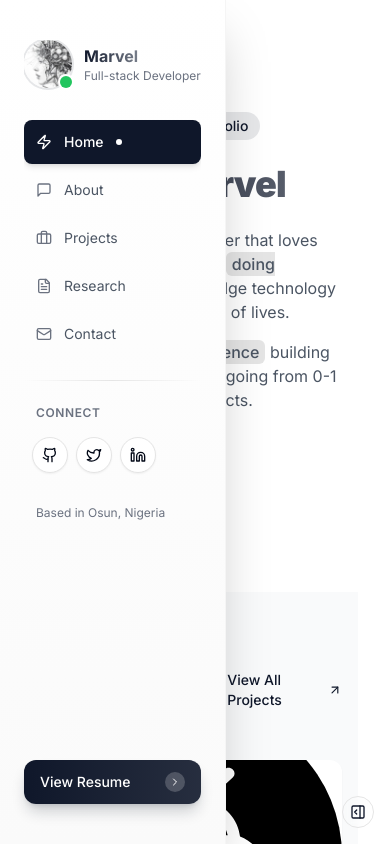
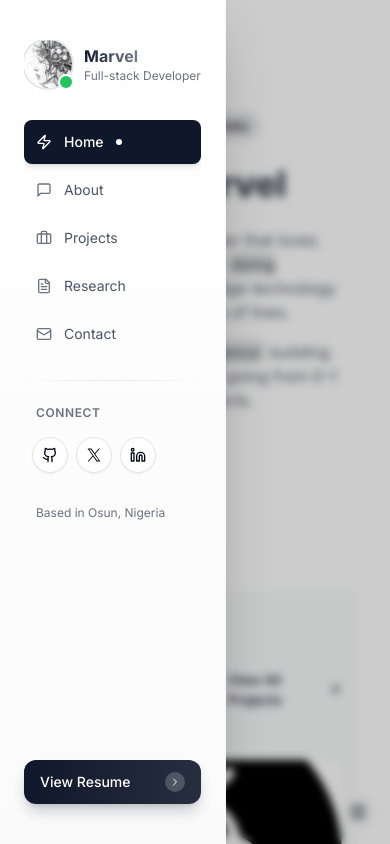
Before and after one commit to KnextKoder/portfolio, a Next.js app: page / in a window 390 px wide. Both pictures are taken after a click on the button 358 px from the left and 812 px from the top of the page. Built offline with nearby package versions, Linux system fonts and the light colour scheme.

Commit message:
Add SVG icon for 'X'; enhance SidebarProvider with close function and update Home layout for better responsiveness

```diff
--- a/app/page.tsx
+++ b/app/page.tsx
@@ -167,10 +167,11 @@ export default function Home() {
                 viewport={{ once: true }}
                 transition={{ duration: 0.6, delay: index * 0.2 }}
                 whileHover={{ y: -5 }}
+                className="h-full" // Added to ensure motion div takes full height
               >
                 <Link
                   href={`/projects/${project.slug}`}
-                  className="group block bg-white rounded-xl overflow-hidden shadow-sm hover:shadow-md transition-shadow duration-300"
+                  className="group bg-white rounded-xl overflow-hidden shadow-sm hover:shadow-md transition-shadow duration-300 h-full flex flex-col" // Added h-full and flex-col
                 >
                   <div className="relative h-48 overflow-hidden">
                     <Image
@@ -182,14 +183,14 @@ export default function Home() {
                     <div className="absolute inset-0 bg-gradient-to-t from-black/60 to-transparent opacity-0 group-hover:opacity-100 transition-opacity duration-300"></div>
                   </div>
 
-                  <div className="p-5">
+                  <div className="p-5 flex-grow flex flex-col"> {/* Added flex-grow and flex flex-col */}
                     <h3 className="font-bold text-xl mb-2 group-hover:text-primary transition-colors duration-300">
                       {project.title}
                     </h3>
-                    <p className="text-gray-600 text-sm mb-4 line-clamp-2">
+                    <p className="text-gray-600 text-sm mb-4 line-clamp-3 flex-grow"> {/* Changed to line-clamp-3 and added flex-grow */}
                       {project.description}
                     </p>
-                    <div className="flex flex-wrap gap-2">
+                    <div className="flex flex-wrap gap-2 mt-auto"> {/* Added mt-auto to push tags to bottom */}
                       {project.tags.slice(0, 3).map((tag) => (
                         <Badge
                           key={tag}
--- a/components/sidebar-provider.tsx
+++ b/components/sidebar-provider.tsx
@@ -7,6 +7,7 @@ import { createContext, useContext, useState } from "react"
 interface SidebarContextType {
   isOpen: boolean
   toggle: () => void
+  close: () => void
 }
 
 const SidebarContext = createContext<SidebarContextType | undefined>(undefined)
@@ -15,8 +16,9 @@ export function SidebarProvider({ children }: { children: React.ReactNode }) {
   const [isOpen, setIsOpen] = useState(false)
 
   const toggle = () => setIsOpen(!isOpen)
+  const close = () => setIsOpen(false)
 
-  return <SidebarContext.Provider value={{ isOpen, toggle }}>{children}</SidebarContext.Provider>
+  return <SidebarContext.Provider value={{ isOpen, toggle, close }}>{children}</SidebarContext.Provider>
 }
 
 export function useSidebar() {
--- a/components/sidebar.tsx
+++ b/components/sidebar.tsx
@@ -1,10 +1,11 @@
 "use client"
 import Image from "next/image"
 import Link from "next/link"
-import { Zap, MessageSquare, Briefcase, FileText, Mail, Twitter, Linkedin, ChevronRight, Github } from "lucide-react"
+import { Zap, MessageSquare, Briefcase, FileText, Mail, Linkedin, ChevronRight, Github } from "lucide-react"
 import { usePathname } from 'next/navigation'
 import { useSidebar } from "./sidebar-provider"
 import { motion } from "framer-motion"
+import { useEffect, useRef } from "react"
 
 const navItems = [
   { href: "/", icon: Zap, text: "Home" },
@@ -16,17 +17,55 @@ const navItems = [
 
 const socialItems = [
   { href: "https://github.com/KnextKoder", icon: Github, text: "Github" },
-  { href: "https://twitter.com/marvel0_", icon: Twitter, text: "Twitter" },
+  { href: "https://twitter.com/marvel0_", icon: "x", text: "Twitter" }, // Changed to use "x" as identifier
   { href: "https://linkedin.com/in/marvelous-adesina-271b2128b", icon: Linkedin, text: "LinkedIn" },
 ]
 
 export default function Sidebar() {
-  const { isOpen } = useSidebar()
+  const { isOpen, close } = useSidebar()
   const pathname = usePathname();
   const currentPath = pathname;
+  const sidebarRef = useRef<HTMLDivElement>(null);
+
+  // Handle outside clicks
+  useEffect(() => {
+    function handleClickOutside(event: MouseEvent) {
+      if (
+        sidebarRef.current &&
+        !sidebarRef.current.contains(event.target as Node) &&
+        isOpen
+      ) {
+        close();
+      }
+    }
+
+    // Add click listener to entire document
+    document.addEventListener("mousedown", handleClickOutside);
+    return () => {
+      document.removeEventListener("mousedown", handleClickOutside);
+    };
+  }, [isOpen, close]);
+
+  // Handle navigation link clicks - close sidebar
+  const handleNavClick = () => {
+    if (isOpen && window.innerWidth < 1024) { // Only close on mobile/tablet
+      close();
+    }
+  };
 
   return (
+    <>
+      {/* Overlay behind sidebar on mobile */}
+      {isOpen && (
+        <div
+          className="fixed inset-0 bg-black/20 backdrop-blur-sm z-[90] lg:hidden"
+          onClick={close}
+          aria-hidden="true"
+        />
+      )}
+
       <aside
+        ref={sidebarRef}
         className={`px-6 z-[100] py-10 bg-gradient-to-b from-white to-neutral-50 max-w-[16rem] lg:w-fit fixed lg:relative h-screen left-0 flex flex-col justify-between transition-all duration-300 border-r border-neutral-100 ${
           isOpen ? "translate-x-0 shadow-2xl lg:shadow-none" : "-translate-x-full lg:translate-x-0"
         }`}
@@ -68,6 +107,7 @@ export default function Sidebar() {
               >
                 <Link
                   href={item.href}
+                  onClick={handleNavClick}
                   className={`group flex items-center space-x-3 py-3 px-3 rounded-lg transition-all duration-200 ${
                     currentPath === item.href
                       ? "bg-primary text-white font-medium shadow-md"
@@ -116,7 +156,20 @@ export default function Sidebar() {
                     rel="noopener noreferrer"
                     aria-label={item.text}
                   >
+                    {/* Render X.svg for Twitter, otherwise use the icon component */}
+                    {item.icon === "x" ? (
+                      <div className="flex items-center justify-center h-4 w-4">
+                        <Image
+                          src="/X.svg"
+                          alt="X (Twitter)"
+                          width={14}
+                          height={14}
+                          className="object-contain"
+                        />
+                      </div>
+                    ) : (
                       <item.icon className="h-4 w-4" />
+                    )}
                   </Link>
                 </motion.div>
               ))}
@@ -139,6 +192,7 @@ export default function Sidebar() {
         >
           <Link
             href="/resume"
+            onClick={handleNavClick}
             className="group flex items-center justify-between w-full px-4 py-3 bg-gradient-to-r from-primary to-primary/90 text-white rounded-xl shadow-lg shadow-primary/20 hover:shadow-primary/30 transition-all duration-300"
           >
             <span className="text-sm font-medium">View Resume</span>
@@ -148,5 +202,6 @@ export default function Sidebar() {
           </Link>
         </motion.div>
       </aside>
+    </>
   )
 }
```
Also changed, not shown: public/X.svg (added). Lines whose indentation alone changed are shown as unchanged.
